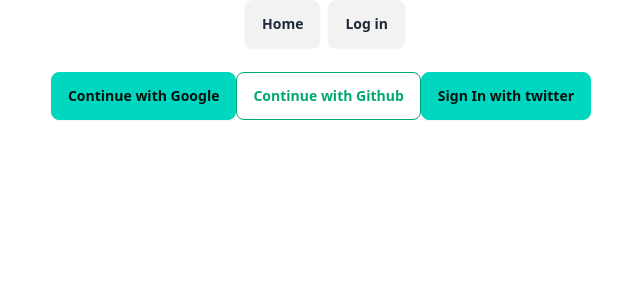
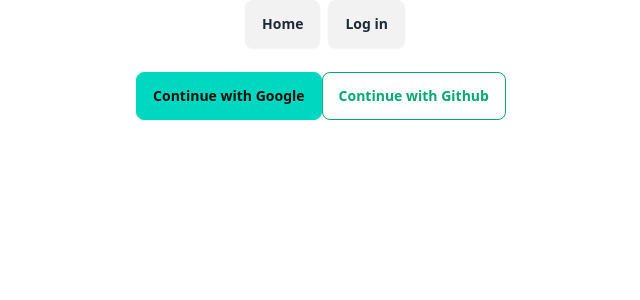
Before and after one commit to ALNoman78/firebase-auth, a React app: page /login in a window 1280 px wide. Shown: the top 300 px of the page, without its empty margins (319-959 px from the left). Built offline with nearby package versions, Linux system fonts and the light colour scheme; the HTML template or start-up script is replaced by a standard one.

Commit message:
remove twitter authentication

```diff
--- a/src/components/Login/Login.jsx
+++ b/src/components/Login/Login.jsx
@@ -8,7 +8,7 @@
 
     const googleProvider = new GoogleAuthProvider()
     const githubProvider = new GithubAuthProvider()
-    const twitterProvider = new TwitterAuthProvider()
+    // const twitterProvider = new TwitterAuthProvider()
 
     const handleGoogleSignIn = () => {
         signInWithPopup(auth, googleProvider)
@@ -39,13 +39,13 @@
             .catch(error => console.log(error))
     }
 
-    const handleTwitterSignIn = () => {
-        signInWithPopup(auth, twitterProvider)
-            .then((result) => {
-                setUser(result.user)
-            })
-            .catch(error => console.log(error))
-    }
+    // const handleTwitterSignIn = () => {
+    //     signInWithPopup(auth, twitterProvider)
+    //         .then((result) => {
+    //             setUser(result.user)
+    //         })
+    //         .catch(error => console.log(error))
+    // }
     return (
         <div className="flex justify-center my-6">
             {/* <button onClick={handleGoogleSignIn} className="btn btn-accent">Continue with Google</button> */}
@@ -56,7 +56,7 @@
                     <div>
                         <button onClick={handleGoogleSignIn} className="btn btn-accent">Continue with Google</button>
                         <button onClick={handleGithubSignIn} className="btn btn-outline btn-success">Continue with Github</button>
-                        <button onClick={handleTwitterSignIn} className="btn btn-accent">Sign In with twitter</button>
+                        {/* <button onClick={handleTwitterSignIn} className="btn btn-accent">Sign In with twitter</button> */}
                     </div>
             }
             {
```
